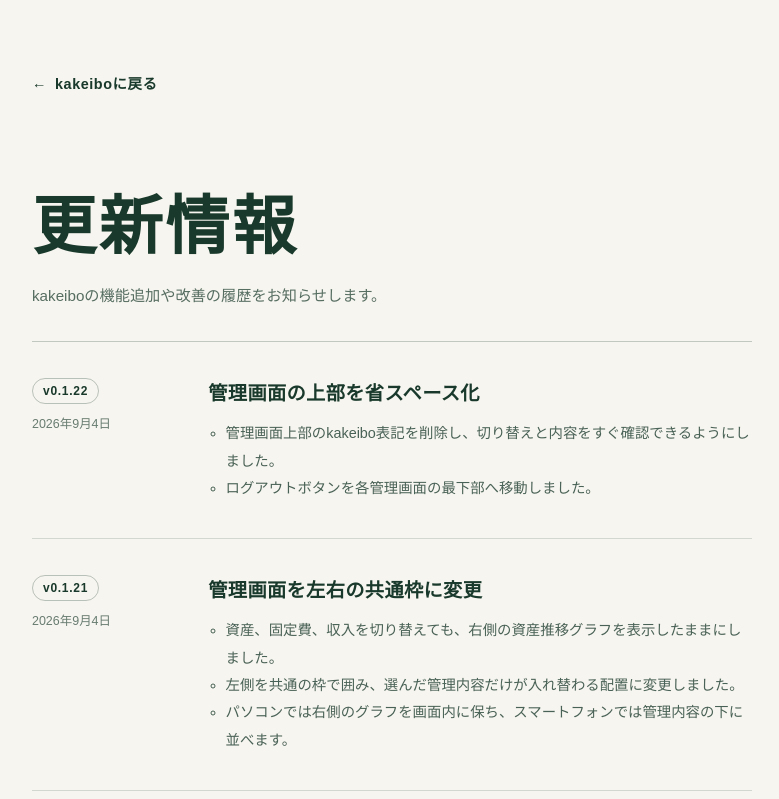
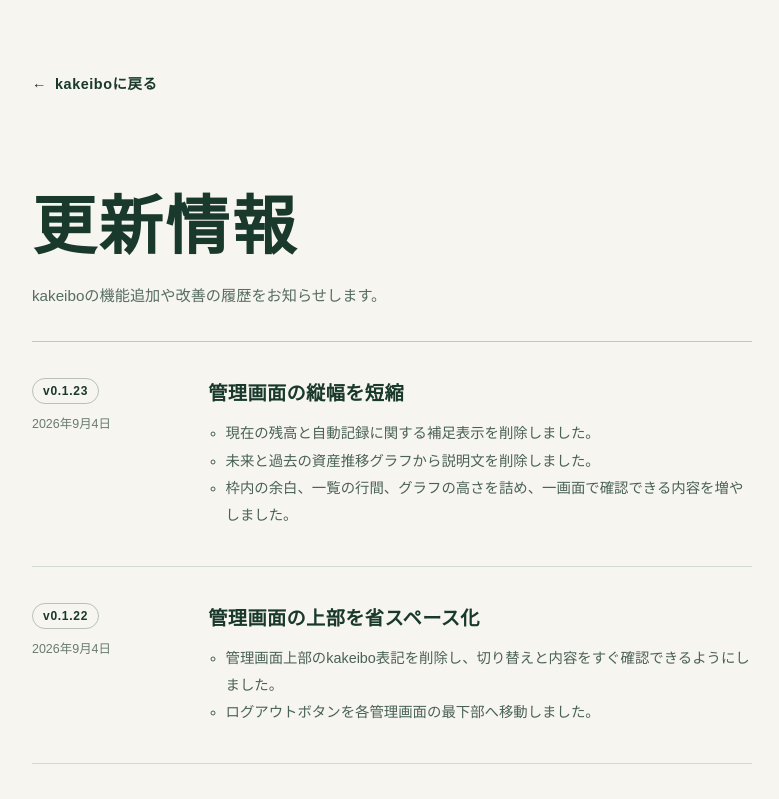
Before and after one commit to umedademu/kakeibo, a Next.js app: page /updates in a window 1280 px wide. Shown: the top 799 px of the page, without its empty margins (248-1027 px from the left). Built offline with nearby package versions, Linux system fonts and the light colour scheme.

Commit message:
管理画面の縦幅を短縮

```diff
--- a/app/components/asset-history-chart.tsx
+++ b/app/components/asset-history-chart.tsx
@@ -47,10 +47,7 @@
   return (
     <section className="asset-history-panel" aria-labelledby="past-asset-history-title">
       <header className="asset-history-header">
-        <div>
-          <h2 id="past-asset-history-title">過去30日間の資産推移</h2>
-          <p>毎日午前4時に記録した総資産</p>
-        </div>
+        <h2 id="past-asset-history-title">過去30日間の資産推移</h2>
       </header>
 
       {isLoading ? (
--- a/app/components/asset-line-chart.tsx
+++ b/app/components/asset-line-chart.tsx
@@ -31,8 +31,8 @@
 export default function AssetLineChart({ ariaLabel, points: sourcePoints }: AssetLineChartProps) {
   const chart = useMemo(() => {
     const width = 720;
-    const height = 330;
-    const margin = { top: 24, right: 24, bottom: 52, left: 76 };
+    const height = 280;
+    const margin = { top: 16, right: 24, bottom: 44, left: 76 };
     const chartWidth = width - margin.left - margin.right;
     const chartHeight = height - margin.top - margin.bottom;
     const totals = sourcePoints.map((point) => point.total);
--- a/app/components/future-asset-chart.tsx
+++ b/app/components/future-asset-chart.tsx
@@ -68,10 +68,7 @@
   return (
     <section className="asset-history-panel" aria-labelledby="future-asset-history-title">
       <header className="asset-history-header">
-        <div>
-          <h2 id="future-asset-history-title">未来30日間の資産推移</h2>
-          <p>収入と固定費を各月の日数で日割りした試算</p>
-        </div>
+        <h2 id="future-asset-history-title">未来30日間の資産推移</h2>
         <Link className="forecast-table-link" href="/forecast">
           表で見る
           <span aria-hidden="true">→</span>
--- a/app/globals.css
+++ b/app/globals.css
@@ -27,7 +27,7 @@
   display: grid;
   min-height: 100svh;
   place-items: start center;
-  padding: 24px;
+  padding: 16px;
 }
 
 .home-content {
@@ -35,27 +35,27 @@
   width: min(100%, 1280px);
   grid-template-columns: minmax(340px, 2fr) minmax(0, 3fr);
   align-items: start;
-  gap: clamp(32px, 5vw, 72px);
+  gap: clamp(20px, 3vw, 40px);
 }
 
 .home-summary {
   display: flex;
   flex-direction: column;
   align-items: stretch;
-  gap: 32px;
+  gap: 20px;
   min-width: 0;
   border: 1px solid rgb(24 57 43 / 24%);
   border-radius: 16px;
   background: rgb(255 255 255 / 42%);
-  padding: clamp(20px, 3vw, 32px);
+  padding: clamp(16px, 2vw, 22px);
 }
 
 .home-charts {
   display: grid;
   position: sticky;
-  top: 24px;
+  top: 16px;
   min-width: 0;
-  gap: 24px;
+  gap: 16px;
 }
 
 .dashboard-view {
@@ -69,20 +69,12 @@
   border-top: 1px solid rgb(24 57 43 / 24%);
 }
 
-.section-title {
-  margin: 0 0 12px;
-  color: rgb(24 57 43 / 72%);
-  font-size: 0.85rem;
-  font-weight: 600;
-  letter-spacing: 0.08em;
-}
-
 .balance-row {
   display: flex;
   align-items: baseline;
   justify-content: space-between;
   gap: 24px;
-  padding: 18px 4px;
+  padding: 13px 4px;
   border-bottom: 1px solid rgb(24 57 43 / 24%);
 }
 
@@ -178,19 +170,12 @@
   text-align: right;
 }
 
-.cutoff-note {
-  margin: 14px 0 0;
-  color: rgb(24 57 43 / 65%);
-  font-size: 0.78rem;
-  line-height: 1.7;
-}
-
 .home-links {
   display: flex;
   align-items: center;
   justify-content: space-between;
   gap: 24px;
-  padding-top: 20px;
+  padding-top: 12px;
   border-top: 1px solid rgb(24 57 43 / 18%);
 }
 
@@ -199,7 +184,7 @@
   border: 1px solid rgb(24 57 43 / 24%);
   border-radius: 16px;
   background: rgb(255 255 255 / 42%);
-  padding: clamp(20px, 3vw, 32px);
+  padding: clamp(16px, 2vw, 22px);
 }
 
 .asset-history-header {
@@ -216,15 +201,9 @@
   letter-spacing: 0.03em;
 }
 
-.asset-history-header p {
-  margin: 8px 0 0;
-  color: rgb(24 57 43 / 65%);
-  font-size: 0.8rem;
-}
-
 .asset-history-state {
   display: grid;
-  min-height: 330px;
+  min-height: 280px;
   margin: 0;
   place-items: center;
   color: rgb(24 57 43 / 62%);
@@ -239,7 +218,7 @@
 
 .asset-history-chart {
   width: 100%;
-  margin-top: 18px;
+  margin-top: 10px;
 }
 
 .forecast-table-link {
@@ -544,7 +523,7 @@
 .fixed-cost-section {
   display: flex;
   flex-direction: column;
-  gap: 20px;
+  gap: 16px;
 }
 
 .fixed-cost-form {
@@ -638,14 +617,14 @@
 }
 
 .fixed-cost-list {
-  margin: -20px 0 0;
+  margin: -16px 0 0;
   padding: 0;
   list-style: none;
 }
 
 .fixed-cost-list > li {
   border-bottom: 1px solid rgb(24 57 43 / 18%);
-  padding: 20px 4px;
+  padding: 14px 4px;
 }
 
 .fixed-cost-row {
@@ -695,7 +674,7 @@
   align-items: baseline;
   justify-content: space-between;
   gap: 20px;
-  padding: 18px 4px 0;
+  padding: 12px 4px 0;
   border-top: 2px solid rgb(24 57 43 / 38%);
 }
 
--- a/app/updates/page.tsx
+++ b/app/updates/page.tsx
@@ -7,6 +7,17 @@
 };
 
 const updates = [
+  {
+    version: "v0.1.23",
+    date: "2026年9月4日",
+    dateTime: "2026-09-04",
+    title: "管理画面の縦幅を短縮",
+    changes: [
+      "現在の残高と自動記録に関する補足表示を削除しました。",
+      "未来と過去の資産推移グラフから説明文を削除しました。",
+      "枠内の余白、一覧の行間、グラフの高さを詰め、一画面で確認できる内容を増やしました。",
+    ],
+  },
   {
     version: "v0.1.22",
     date: "2026年9月4日",
--- a/package.json
+++ b/package.json
@@ -1,6 +1,6 @@
 {
   "name": "kakeibo",
-  "version": "0.1.22",
+  "version": "0.1.23",
   "private": true,
   "scripts": {
     "dev": "next dev",
```
Also changed, not shown: app/components/balance-list.tsx (+1 -7 lines), 2 other files (tests, documents, lock files or other folders).
